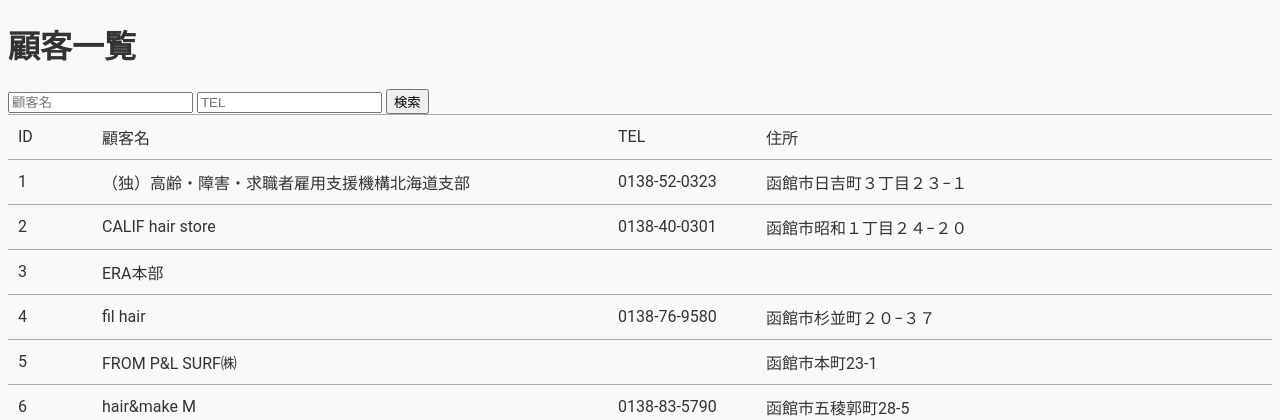
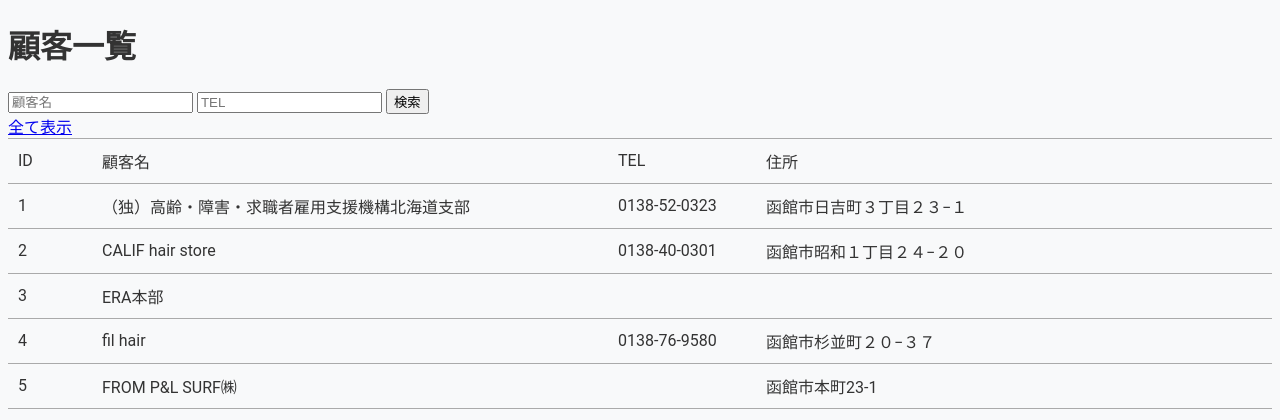
Before and after one commit to iknowsummer/202503sample, a Django app: page / in a window 1280 px wide. Shown: the top 420 px of the page. Run offline with Django 5.2, Linux system fonts and the light colour scheme; data comes from the database, SQL or seed files in the repository.

Commit message:
全件表示リンクを追加

```diff
--- a/app/app/templates/customer_list.html
+++ b/app/app/templates/customer_list.html
@@ -8,6 +8,7 @@
     <input type="text" name="phone" placeholder="TEL" value="{{ request.GET.phone }}">
     <button type="submit">検索</button>
   </form>
+  <a class="all_user_link" href="{% url 'customer_list' %}">全て表示</a>
 </section>
 
 <section id="customer_lists">
```
